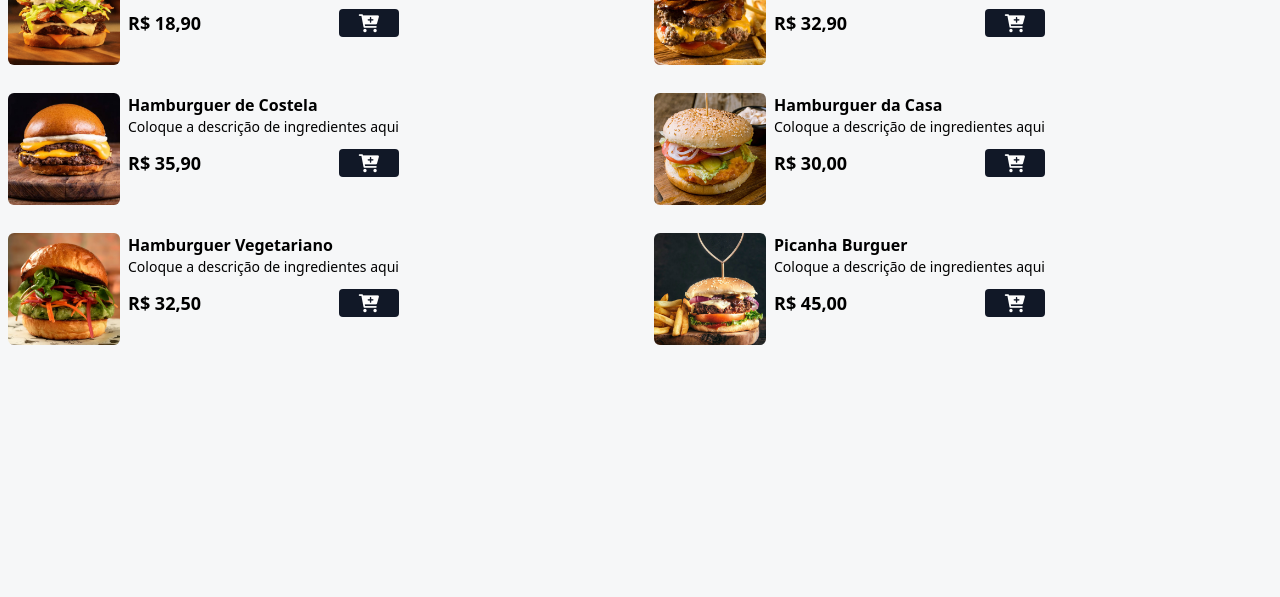
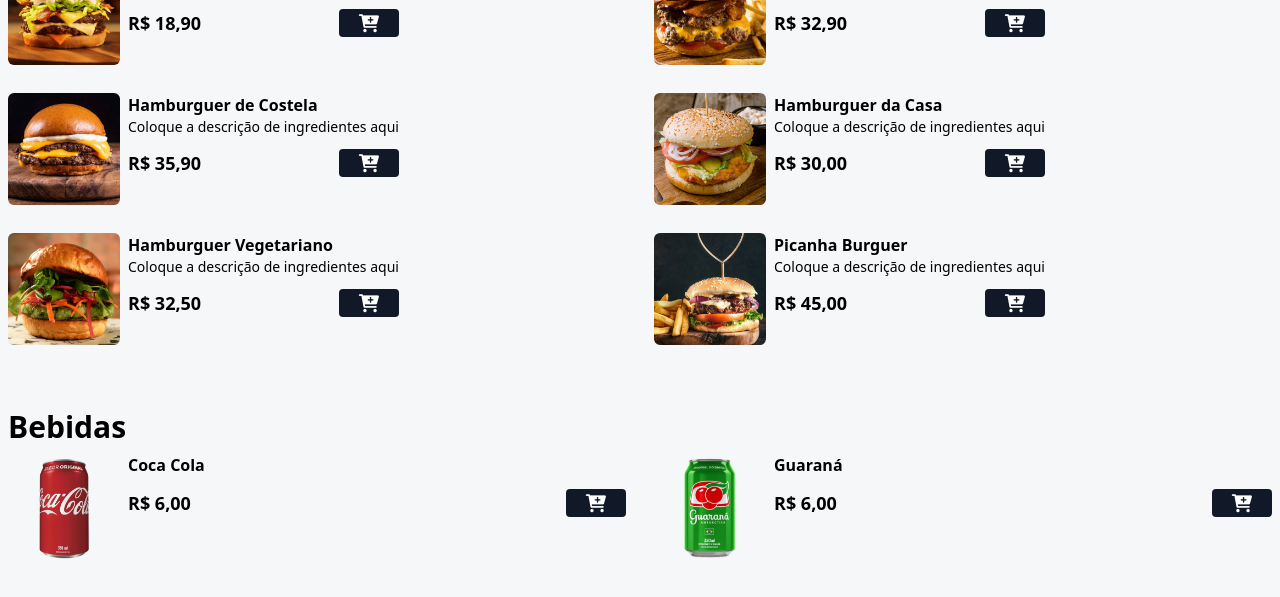
Before and after one commit to lucashricco/cardapio_frontend, a website: page index.html in a window 1280 px wide. Shown: the part 563-1160 px from the top of the page. Before the commit the page ends 972 px from the top, so only its background shows below. Drawn offline with Linux system fonts and the light colour scheme.

Commit message:
finalização do cardapio

```diff
--- a/index.html
+++ b/index.html
@@ -55,7 +55,7 @@
                         <button
                         class="bg-gray-900 px-5 rounded add-to-cart-btn"
                         data-name="Smash Burger"
-                        data-price="18,90"
+                        data-price="18.90"
                         >
                         <i class="fa fa-cart-plus text-lg text-white"></i>
                         </button>
@@ -79,7 +79,7 @@
                         <button
                         class="bg-gray-900 px-5 rounded add-to-cart-btn"
                         data-name="Hamburguer Duplo"
-                        data-price="32,90"
+                        data-price="32.90"
                         >
                         <i class="fa fa-cart-plus text-lg text-white"></i>
                         </button>
@@ -103,7 +103,7 @@
                         <button
                         class="bg-gray-900 px-5 rounded add-to-cart-btn"
                         data-name="Hamburguer de Costela"
-                        data-price="35,90"
+                        data-price="35.90"
                         >
                         <i class="fa fa-cart-plus text-lg text-white"></i>
                         </button>
@@ -127,7 +127,7 @@
                         <button
                         class="bg-gray-900 px-5 rounded add-to-cart-btn"
                         data-name="Hamburguer da Casa"
-                        data-price="30,00"
+                        data-price="30.00"
                         >
                         <i class="fa fa-cart-plus text-lg text-white"></i>
                         </button>
@@ -151,7 +151,7 @@
                         <button
                         class="bg-gray-900 px-5 rounded add-to-cart-btn"
                         data-name="Hamburguer Vegetariano"
-                        data-price="32,50"
+                        data-price="32.50"
                         >
                         <i class="fa fa-cart-plus text-lg text-white"></i>
                         </button>
@@ -175,7 +175,7 @@
                         <button
                         class="bg-gray-900 px-5 rounded add-to-cart-btn"
                         data-name="Picanha Burguer"
-                        data-price="45,00"
+                        data-price="45.00"
                         >
                         <i class="fa fa-cart-plus text-lg text-white"></i>
                         </button>
@@ -188,6 +188,62 @@
 
             <!--FIM ITENS CARDAPIO-->
         </main>
+
+        <!--ABA DE BEBIDAS-->
+        <div class="mx-auto max-w-7xl px-2 my-2">
+            <h2 class="font-bold text-3xl">Bebidas</h2>
+        </div>
+
+        <div class="grid grid-cols-1 md:grid-cols-2 gap-7 mx-auto max-w-7xl px-2 mb-16" id="menu">
+            <div class="flex gap-2 w-full">
+                <img src="./assets/refri-1.png" alt="Coca lata"
+                class="w-28 h-28 rounded-md hover:scale-110 hover:rotate-2 duration-300"/>
+
+
+                <div class="w-full">
+                    <p class="font-bold">Coca Cola</p>
+
+
+
+                    <div class="flex items-center gap-2 justify-between mt-3">
+                        <p class="font-bold text-lg">R$ 6,00</p>
+                        <button
+                        class="bg-gray-900 px-5 rounded add-to-cart-btn"
+                        data-name="Coca lata"
+                        data-price="6.00"
+                        >
+                        <i class="fa fa-cart-plus text-lg text-white"></i>
+                        </button>
+                    </div>
+
+                </div>
+            </div>
+
+            <div class="flex gap-2 w-full">
+                <img src="./assets/refri-2.png" alt="Guarana lata"
+                class="w-28 h-28 rounded-md hover:scale-110 hover:rotate-2 duration-300"/>
+
+
+                <div class="w-full">
+                    <p class="font-bold">Guaraná</p>
+
+
+
+                    <div class="flex items-center gap-2 justify-between mt-3">
+                        <p class="font-bold text-lg">R$ 6,00</p>
+                        <button
+                        class="bg-gray-900 px-5 rounded add-to-cart-btn"
+                        data-name="Guarana lata"
+                        data-price="6.00"
+                        >
+                        <i class="fa fa-cart-plus text-lg text-white"></i>
+                        </button>
+                    </div>
+
+                </div>
+            </div>
+        </div>
+        <!--FIM ABA DE BEBIDAS-->
     </div>
     <!--FIM DO CARDAPIO-->
 </body>
```
Also changed, not shown: style/output.css.
